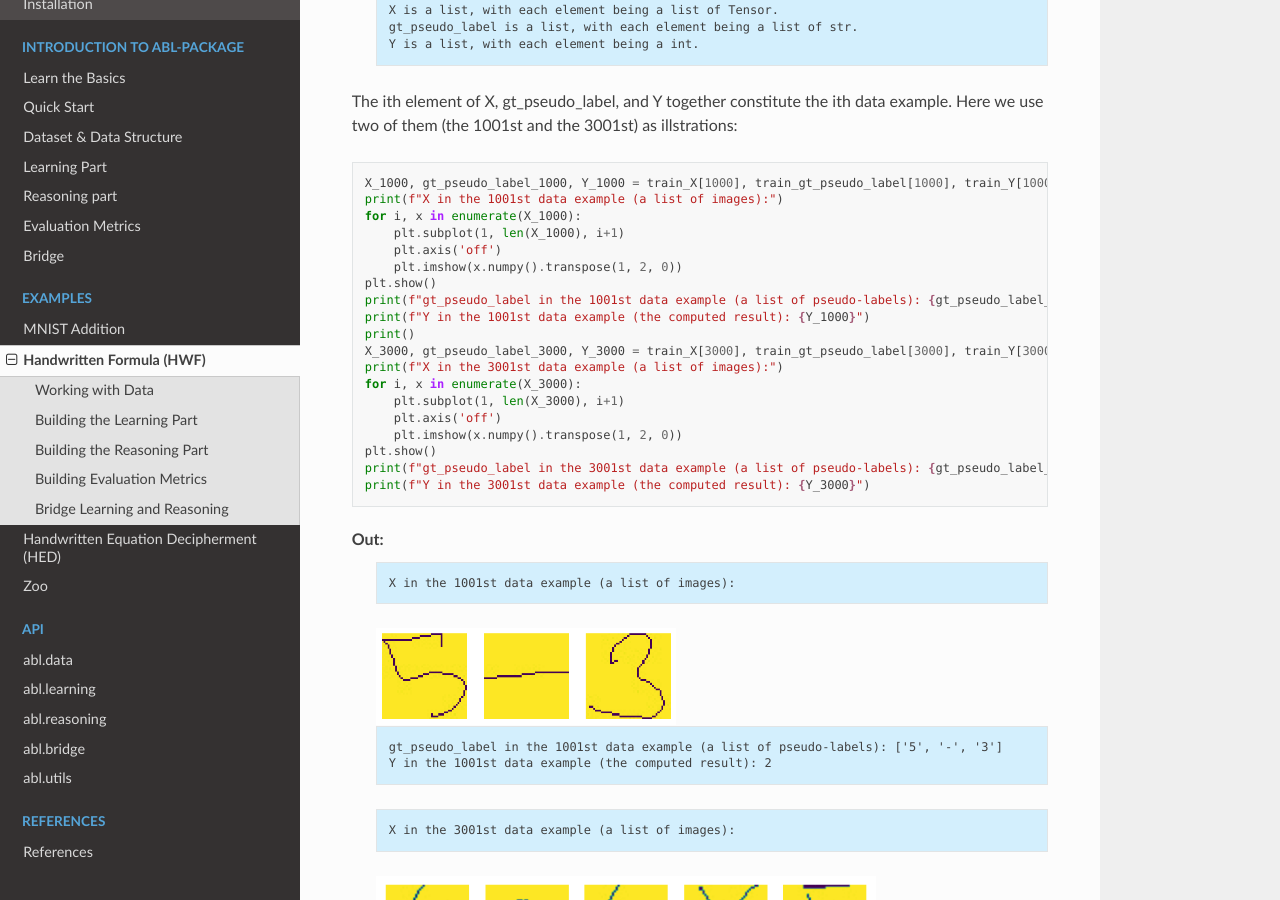
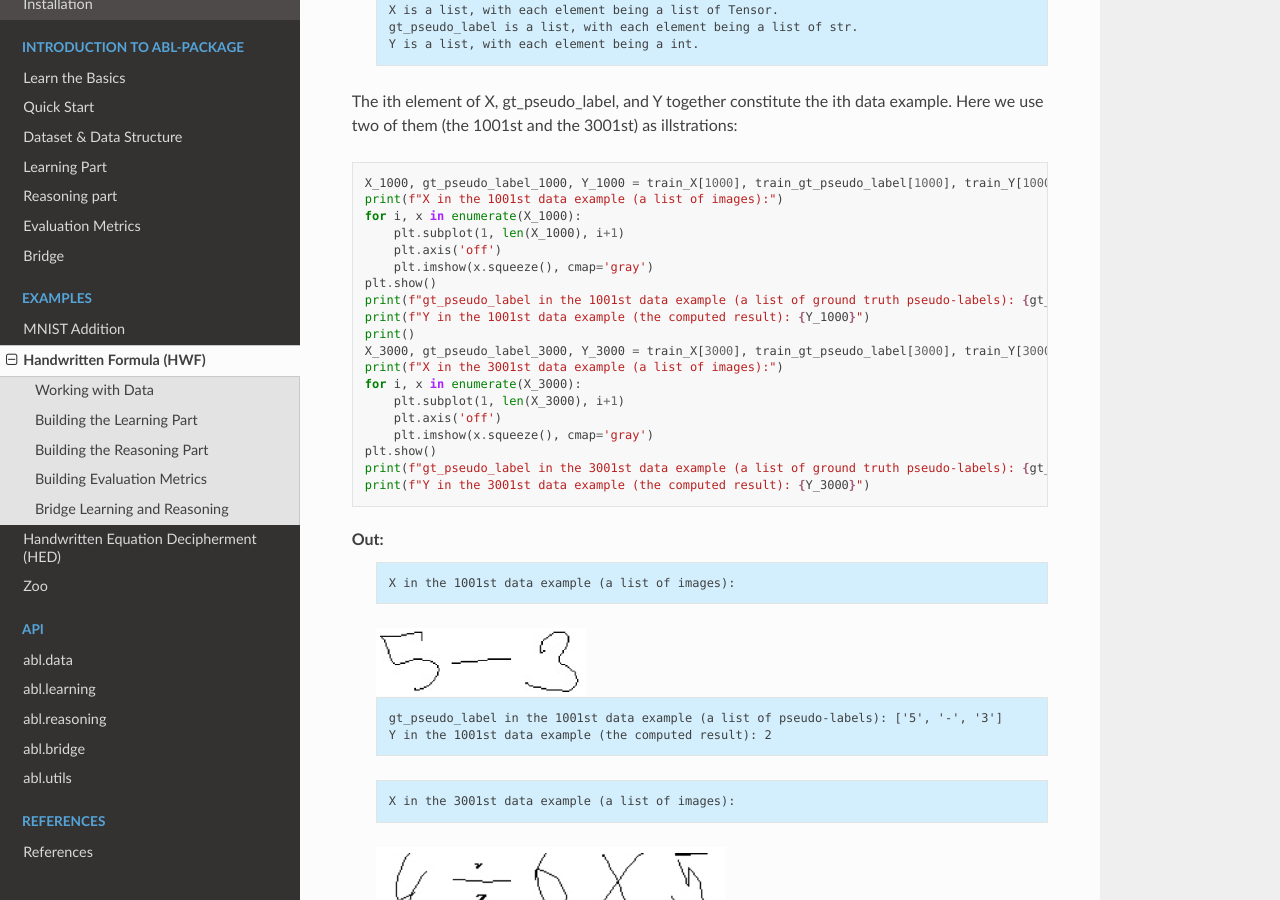
Before and after one commit to AbductiveLearning/ABLkit, a Sphinx documentation site: the page built from docs/Examples/HWF.rst, in a window 1280 px wide and 900 px high, scrolled down 1653 px. Built offline with Sphinx 7.4.7 and the Read the Docs theme 2.0.0, drawn with Linux system fonts in a browser that asks for light colours.

Commit message:
[DOC] change installation, imgs in examples

```diff
--- a/docs/Examples/HWF.rst
+++ b/docs/Examples/HWF.rst
@@ -102,9 +102,9 @@ illstrations:
     for i, x in enumerate(X_1000):
         plt.subplot(1, len(X_1000), i+1)
         plt.axis('off')
-        plt.imshow(x.numpy().transpose(1, 2, 0))
+        plt.imshow(x.squeeze(), cmap='gray')
     plt.show()
-    print(f"gt_pseudo_label in the 1001st data example (a list of pseudo-labels): {gt_pseudo_label_1000}")
+    print(f"gt_pseudo_label in the 1001st data example (a list of ground truth pseudo-labels): {gt_pseudo_label_1000}")
     print(f"Y in the 1001st data example (the computed result): {Y_1000}")
     print()
     X_3000, gt_pseudo_label_3000, Y_3000 = train_X[3000], train_gt_pseudo_label[3000], train_Y[3000]
@@ -112,9 +112,9 @@ illstrations:
     for i, x in enumerate(X_3000):
         plt.subplot(1, len(X_3000), i+1)
         plt.axis('off')
-        plt.imshow(x.numpy().transpose(1, 2, 0))
+        plt.imshow(x.squeeze(), cmap='gray')
     plt.show()
-    print(f"gt_pseudo_label in the 3001st data example (a list of pseudo-labels): {gt_pseudo_label_3000}")
+    print(f"gt_pseudo_label in the 3001st data example (a list of ground truth pseudo-labels): {gt_pseudo_label_3000}")
     print(f"Y in the 3001st data example (the computed result): {Y_3000}")
 
 
@@ -125,7 +125,7 @@ Out:
         X in the 1001st data example (a list of images):
 
     .. image:: ../img/hwf_dataset1.png
-        :width: 300px
+        :width: 210px
 
     .. code:: none
         :class: code-out
@@ -139,7 +139,7 @@ Out:
         X in the 3001st data example (a list of images):
 
     .. image:: ../img/hwf_dataset2.png
-        :width: 500px
+        :width: 350px
 
     .. code:: none
         :class: code-out
```
Also changed, not shown: docs/Examples/HED.rst (+4 -10 lines), docs/Examples/MNISTAdd.rst (+5 -4 lines), docs/Overview/Installation.rst (+8 -2 lines), docs/README.rst (+10 -0 lines), docs/img/ABL.png, docs/img/hed_dataset1.png, docs/img/hed_dataset2.png, docs/img/hed_dataset3.png, docs/img/hed_dataset4.png, docs/img/hwf_dataset1.png, docs/img/hwf_dataset2.png, docs/img/mnist_add_datasets.png, 4 other files.
